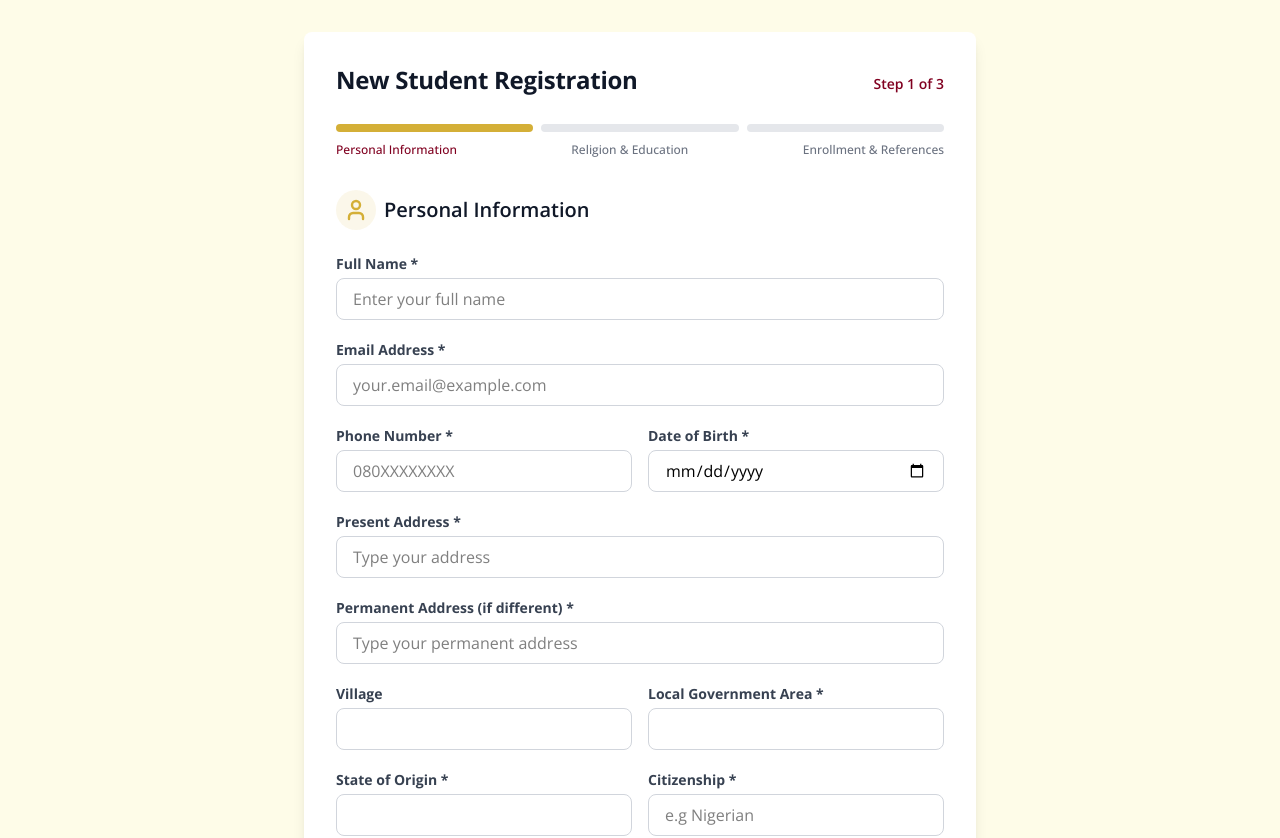
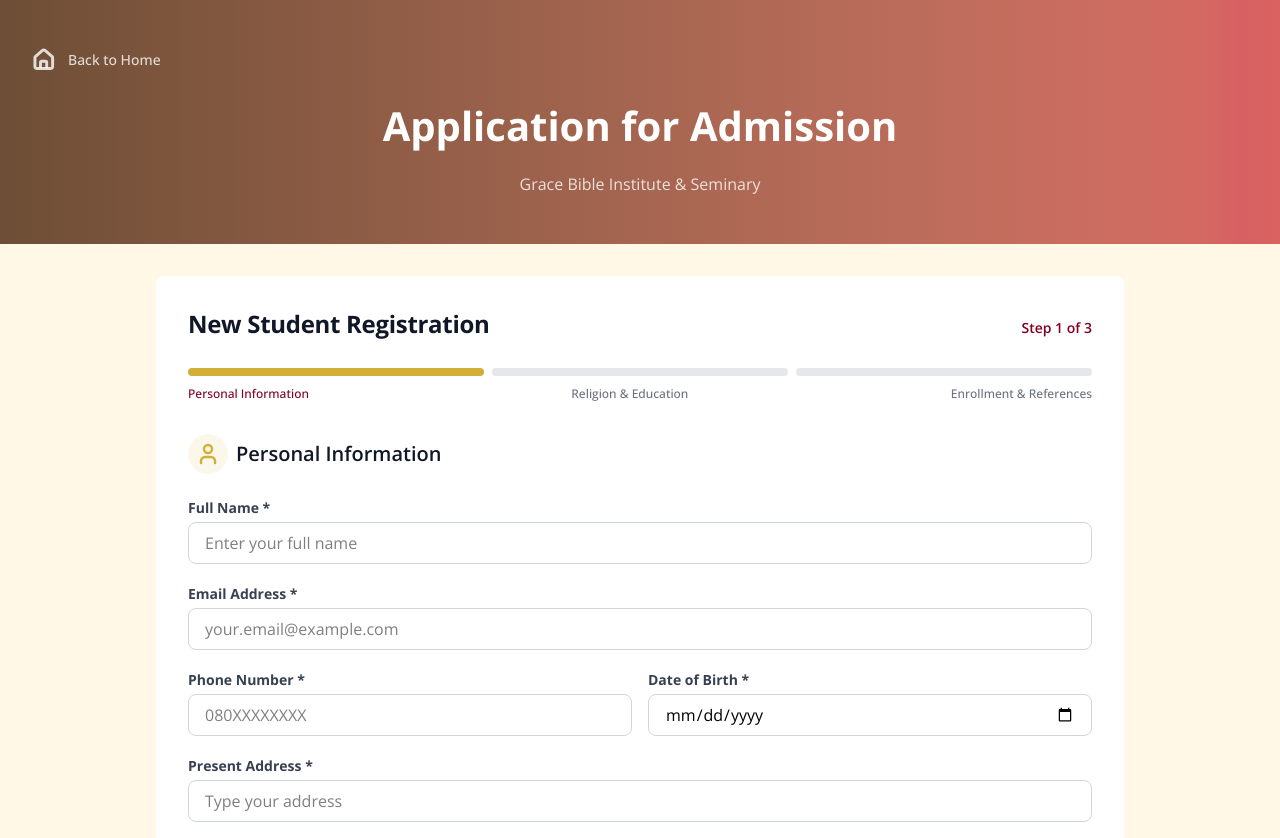
Before and after one commit to Victorwilly/gbcs, a React (Vite) app: page /register in a window 1280 px wide. Shown: the top 838 px of the page. Built offline with nearby package versions, Linux system fonts and the light colour scheme.

Commit message:
added the register header component

```diff
--- a/src/pages/Register/Register.tsx
+++ b/src/pages/Register/Register.tsx
@@ -1,4 +1,5 @@
 import { useState } from "react";
+import RegisterHeader from "./RegisterHeader";
 
 function Register() {
   const [currentStep, setCurrentStep] = useState(1);
@@ -96,10 +97,12 @@
   ];
 
   return (
-    <div className="min-h-screen bg-yellow-50 py-8 px-4">
-      <div className="max-w-2xl mx-auto">
-        <div className="bg-white rounded-lg shadow-lg p-6 md:p-8">
-          {/* Header */}
+    <div className="min-h-screen bg-[#fff8e7]">
+      <RegisterHeader />
+
+      <div className="max-w-250 mx-auto  py-8 px-4">
+        <div className="bg-white rounded-lg  p-6 md:p-8">
+          {/* form wrapper header */}
           <div className="mb-8">
             <div className="flex flex-wrap items-center justify-between gap-2">
               <h1 className="text-2xl tracking-[-.3px] font-bold text-gray-900 mb-2">
@@ -123,6 +126,7 @@
                 </div>
               ))}
             </div>
+
             <div className="flex items-center justify-between gap-2 mt-2.5">
               {stepStage.map((stage, index) => (
                 <p
```
